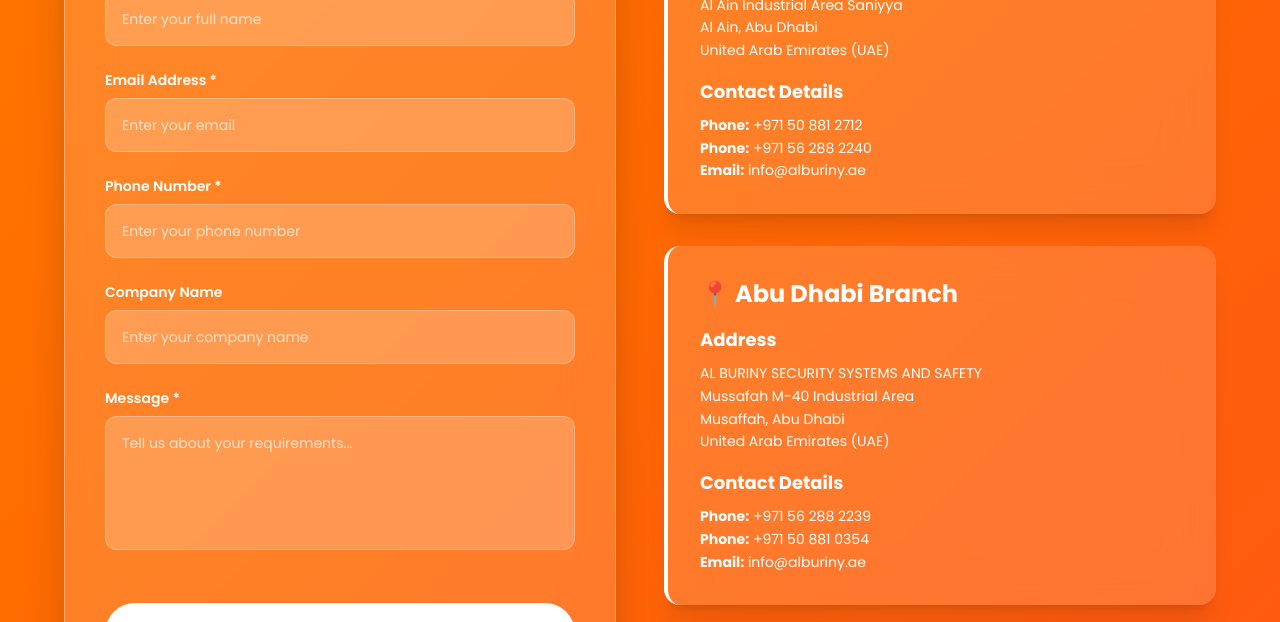
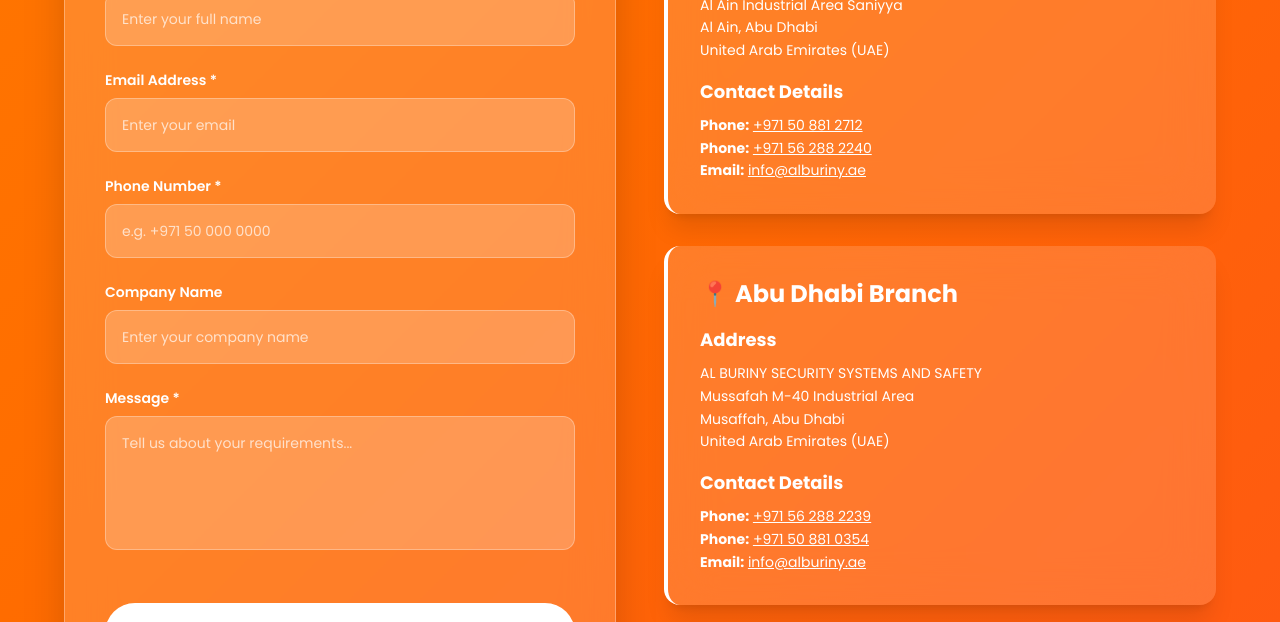
Before and after one commit to absss25919-hue/alburiny, a React (Vite) app: page / in a window 1280 px wide. Shown: the part 4268-4890 px from the top of the page. Built offline with nearby package versions, Linux system fonts and the light colour scheme; no server answers.

Commit message:
email validation

```diff
--- a/src/sections/get-in-touch.jsx
+++ b/src/sections/get-in-touch.jsx
@@ -1,182 +1,276 @@
 import { useState } from "react";
 import { supabase } from "../lib/supabaseClient";
 
+// Robust RFC-5322-inspired email regex
+const EMAIL_REGEX = /^[^\s@]+@[^\s@]+\.[^\s@]{2,}$/;
+
+// Allows digits, spaces, +, -, (, ) — standard phone formats
+const PHONE_REGEX = /^[0-9+\-\s().]{7,20}$/;
+
+// Only numeric digits allowed while typing
+const PHONE_INPUT_REGEX = /^[0-9+\-\s().]*$/;
+
+const INITIAL_FORM = {
+  name: "",
+  email: "",
+  phone: "",
+  company: "",
+  message: "",
+};
+
+const INITIAL_ERRORS = {
+  name: "",
+  email: "",
+  phone: "",
+  message: "",
+};
+
 export default function GetInTouch() {
-  const [formData, setFormData] = useState({
-    name: "",
-    email: "",
-    phone: "",
-    company: "",
-    message: "",
-  });
+  const [formData, setFormData] = useState(INITIAL_FORM);
+  const [errors, setErrors] = useState(INITIAL_ERRORS);
+  const [loading, setLoading] = useState(false);
+  const [submitStatus, setSubmitStatus] = useState(null); // "success" | "server_error" | "validation_error"
 
-  const [loading, setLoading] = useState(false);
-  const [status, setStatus] = useState(null);
+  // ─── Validators ──────────────────────────────────────────────────────────────
+
+  const validateField = (name, value) => {
+    switch (name) {
+      case "name":
+        return value.trim().length < 2 ? "Full name must be at least 2 characters." : "";
+      case "email":
+        if (!value.trim()) return "Email address is required.";
+        if (!EMAIL_REGEX.test(value.trim())) return "Please enter a valid email address (e.g. name@example.com).";
+        return "";
+      case "phone":
+        if (!value.trim()) return "Phone number is required.";
+        if (!PHONE_REGEX.test(value.trim())) return "Please enter a valid phone number (digits and + – ( ) allowed).";
+        return "";
+      case "message":
+        return value.trim().length < 10 ? "Message must be at least 10 characters." : "";
+      default:
+        return "";
+    }
+  };
+
+  const validateAll = () => {
+    const next = {
+      name: validateField("name", formData.name),
+      email: validateField("email", formData.email),
+      phone: validateField("phone", formData.phone),
+      message: validateField("message", formData.message),
+    };
+    setErrors(next);
+    return Object.values(next).every((e) => e === "");
+  };
+
+  // ─── Handlers ────────────────────────────────────────────────────────────────
 
   const handleChange = (e) => {
-    setFormData({ ...formData, [e.target.name]: e.target.value });
+    const { name, value } = e.target;
+
+    // Block non-numeric input for phone field
+    if (name === "phone" && value !== "" && !PHONE_INPUT_REGEX.test(value)) return;
+
+    setFormData((prev) => ({ ...prev, [name]: value }));
+
+    // Clear field error on edit; re-validate once user leaves the field
+    if (errors[name]) {
+      setErrors((prev) => ({ ...prev, [name]: "" }));
+    }
+  };
+
+  const handleBlur = (e) => {
+    const { name, value } = e.target;
+    if (name in errors) {
+      setErrors((prev) => ({ ...prev, [name]: validateField(name, value) }));
+    }
   };
 
   const handleSubmit = async (e) => {
     e.preventDefault();
+    setSubmitStatus(null);
 
-    if (!formData.name || !formData.email || !formData.phone || !formData.message) {
-      setStatus("error");
+    if (!validateAll()) {
+      setSubmitStatus("validation_error");
       return;
     }
 
     setLoading(true);
-    setStatus(null);
 
     try {
       const { error } = await supabase.from("inquiries").insert([
         {
-          full_name: formData.name,
-          email: formData.email,
-          phone: formData.phone,
-          company: formData.company,
-          message: formData.message,
+          full_name: formData.name.trim(),
+          email: formData.email.trim().toLowerCase(),
+          phone: formData.phone.trim(),
+          company: formData.company.trim() || null,
+          message: formData.message.trim(),
         },
       ]);
 
-      if (error) {
-        throw error;
-      }
+      if (error) throw error;
 
-      setStatus("success");
-      setFormData({
-        name: "",
-        email: "",
-        phone: "",
-        company: "",
-        message: "",
-      });
+      setSubmitStatus("success");
+      setFormData(INITIAL_FORM);
+      setErrors(INITIAL_ERRORS);
     } catch (err) {
       console.error("Supabase insert error:", err);
-      setStatus("error");
+
+      // Distinguish network/server issues from other errors
+      const isNetworkError =
+        err?.message?.toLowerCase().includes("failed to fetch") ||
+        err?.message?.toLowerCase().includes("networkerror") ||
+        err?.message?.toLowerCase().includes("network request failed") ||
+        err?.code === "PGRST" ||
+        !navigator.onLine;
+
+      setSubmitStatus(isNetworkError ? "server_error" : "db_error");
     } finally {
       setLoading(false);
     }
   };
+
+  // ─── Status Messages ──────────────────────────────────────────────────────────
+
+  const statusMessage = {
+    success: { text: "✅ Thank you! We'll be in touch with you shortly.", color: "text-green-200" },
+    validation_error: { text: "⚠️ Please fix the errors above before submitting.", color: "text-yellow-200" },
+    server_error: { text: "🔌 We couldn't reach our server. Please check your connection and try again.", color: "text-red-200" },
+    db_error: { text: "❌ Something went wrong on our end. Please try again or contact us directly.", color: "text-red-200" },
+  }[submitStatus] ?? null;
+
+  // ─── Render ───────────────────────────────────────────────────────────────────
 
   return (
     <section
       id="contact"
       className="py-24 px-4 text-white"
       style={{
-        background:
-          "linear-gradient(-45deg, #ff3b30, #ff6b00, #ff9500, #ffcc00)",
+        background: "linear-gradient(-45deg, #ff3b30, #ff6b00, #ff9500, #ffcc00)",
         backgroundSize: "400% 400%",
         animation: "gradientShift 15s ease infinite",
       }}
     >
       <div className="max-w-6xl mx-auto">
+        {/* Heading */}
         <div className="text-center mb-16">
-          <h2 className="text-5xl font-extrabold">
-            Contact Us
-          </h2>
-
-          {/* Gradient underline */}
+          <h2 className="text-5xl font-extrabold">Contact Us</h2>
           <div
             className="mx-auto mt-4 h-1 rounded-full"
             style={{
               width: "140px",
-              background:
-                "linear-gradient(90deg, #ff3b30, #ff9500, #ffcc00)",
+              background: "linear-gradient(90deg, #ff3b30, #ff9500, #ffcc00)",
               boxShadow: "0 0 20px rgba(255, 149, 0, 0.8)",
             }}
           />
         </div>
 
         <div className="grid md:grid-cols-2 gap-12">
-          {/* FORM */}
+          {/* ── FORM ─────────────────────────────────────────────────────── */}
           <div className="bg-white/15 backdrop-blur-xl p-10 rounded-3xl border border-white/30 shadow-2xl">
             <h3 className="text-3xl font-bold mb-8">Get A Quote</h3>
 
             <div className="space-y-6">
-              <div>
-                <label className="block mb-2 font-semibold">Full Name *</label>
+              {/* Full Name */}
+              <Field label="Full Name" required error={errors.name}>
                 <input
                   name="name"
                   value={formData.name}
                   onChange={handleChange}
-                  className="w-full p-4 rounded-xl bg-white/20 border border-white/30 placeholder-white/70 focus:outline-none focus:border-white"
+                  onBlur={handleBlur}
+                  autoComplete="name"
                   placeholder="Enter your full name"
+                  aria-required="true"
+                  aria-invalid={!!errors.name}
+                  className={inputClass(errors.name)}
                 />
-              </div>
+              </Field>
 
-              <div>
-                <label className="block mb-2 font-semibold">Email Address *</label>
+              {/* Email */}
+              <Field label="Email Address" required error={errors.email}>
                 <input
                   type="email"
                   name="email"
                   value={formData.email}
                   onChange={handleChange}
-                  className="w-full p-4 rounded-xl bg-white/20 border border-white/30 placeholder-white/70 focus:outline-none focus:border-white"
+                  onBlur={handleBlur}
+                  autoComplete="email"
                   placeholder="Enter your email"
+                  aria-required="true"
+                  aria-invalid={!!errors.email}
+                  className={inputClass(errors.email)}
                 />
-              </div>
+              </Field>
 
-              <div>
-                <label className="block mb-2 font-semibold">Phone Number *</label>
+              {/* Phone */}
+              <Field label="Phone Number" required error={errors.phone}>
                 <input
                   type="tel"
                   name="phone"
                   value={formData.phone}
                   onChange={handleChange}
-                  className="w-full p-4 rounded-xl bg-white/20 border border-white/30 placeholder-white/70 focus:outline-none focus:border-white"
-                  placeholder="Enter your phone number"
+                  onBlur={handleBlur}
+                  autoComplete="tel"
+                  placeholder="e.g. +971 50 000 0000"
+                  inputMode="numeric"
+                  maxLength={20}
+                  aria-required="true"
+                  aria-invalid={!!errors.phone}
+                  className={inputClass(errors.phone)}
                 />
-              </div>
+              </Field>
 
-              <div>
-                <label className="block mb-2 font-semibold">Company Name</label>
+              {/* Company (optional) */}
+              <Field label="Company Name">
                 <input
                   name="company"
                   value={formData.company}
                   onChange={handleChange}
-                  className="w-full p-4 rounded-xl bg-white/20 border border-white/30 placeholder-white/70 focus:outline-none focus:border-white"
+                  autoComplete="organization"
                   placeholder="Enter your company name"
+                  className={inputClass("")}
                 />
-              </div>
+              </Field>
 
-              <div>
-                <label className="block mb-2 font-semibold">Message *</label>
+              {/* Message */}
+              <Field label="Message" required error={errors.message}>
                 <textarea
                   name="message"
                   rows="5"
                   value={formData.message}
                   onChange={handleChange}
-                  className="w-full p-4 rounded-xl bg-white/20 border border-white/30 placeholder-white/70 resize-none focus:outline-none focus:border-white"
+                  onBlur={handleBlur}
                   placeholder="Tell us about your requirements..."
+                  aria-required="true"
+                  aria-invalid={!!errors.message}
+                  className={`${inputClass(errors.message)} resize-none`}
                 />
-              </div>
+              </Field>
 
+              {/* Submit */}
               <button
                 onClick={handleSubmit}
                 disabled={loading}
-                className="w-full mt-6 bg-white text-red-600 font-extrabold py-4 rounded-full text-lg transition hover:bg-yellow-400 disabled:opacity-60"
+                aria-busy={loading}
+                className="w-full mt-6 bg-white text-red-600 font-extrabold py-4 rounded-full text-lg transition hover:bg-yellow-400 disabled:opacity-60 disabled:cursor-not-allowed"
               >
-                {loading ? "Sending..." : "Send Inquiry"}
+                {loading ? "Sending…" : "Send Inquiry"}
               </button>
 
-              {status === "success" && (
-                <p className="text-green-200 font-semibold text-center">
-                  Thank you! We will contact you shortly.
-                </p>
-              )}
-
-              {status === "error" && (
-                <p className="text-red-200 font-semibold text-center">
-                  Please fill all required fields.
+              {/* Status feedback */}
+              {statusMessage && (
+                <p
+                  role={submitStatus === "success" ? "status" : "alert"}
+                  className={`font-semibold text-center ${statusMessage.color}`}
+                >
+                  {statusMessage.text}
                 </p>
               )}
             </div>
           </div>
 
-          {/* INFO */}
+          {/* ── INFO ─────────────────────────────────────────────────────── */}
           <div className="space-y-8">
-            {/* Al Ain Branch */}
             <InfoBox title="📍 Al Ain Branch">
               <div className="mb-4">
                 <h4 className="font-bold text-lg mb-2">Address</h4>
@@ -190,14 +284,13 @@
               <div>
                 <h4 className="font-bold text-lg mb-2">Contact Details</h4>
                 <p className="leading-relaxed">
-                  <strong>Phone:</strong> +971 50 881 2712<br />
-                  <strong>Phone:</strong> +971 56 288 2240<br />
-                  <strong>Email:</strong> info@alburiny.ae
+                  <strong>Phone:</strong> <a href="tel:+971508812712" className="underline">+971 50 881 2712</a><br />
+                  <strong>Phone:</strong> <a href="tel:+971562882240" className="underline">+971 56 288 2240</a><br />
+                  <strong>Email:</strong> <a href="mailto:info@alburiny.ae" className="underline">info@alburiny.ae</a>
                 </p>
               </div>
             </InfoBox>
 
-            {/* Abu Dhabi Branch */}
             <InfoBox title="📍 Abu Dhabi Branch">
               <div className="mb-4">
                 <h4 className="font-bold text-lg mb-2">Address</h4>
@@ -211,14 +304,13 @@
               <div>
                 <h4 className="font-bold text-lg mb-2">Contact Details</h4>
                 <p className="leading-relaxed">
-                  <strong>Phone:</strong> +971 56 288 2239<br />
-                  <strong>Phone:</strong> +971 50 881 0354<br />
-                  <strong>Email:</strong> info@alburiny.ae
+                  <strong>Phone:</strong> <a href="tel:+971562882239" className="underline">+971 56 288 2239</a><br />
+                  <strong>Phone:</strong> <a href="tel:+971508810354" className="underline">+971 50 881 0354</a><br />
+                  <strong>Email:</strong> <a href="mailto:info@alburiny.ae" className="underline">info@alburiny.ae</a>
                 </p>
               </div>
             </InfoBox>
 
-            {/* Our Clients */}
             <InfoBox title="💼 Our Clients">
               Building contractors, facility managers, commercial businesses,
               government entities, and industrial facilities across the UAE.
@@ -230,6 +322,30 @@
   );
 }
 
+// ─── Helpers ───────────────────────────────────────────────────────────────────
+
+function inputClass(error) {
+  return `w-full p-4 rounded-xl bg-white/20 border placeholder-white/70 focus:outline-none transition ${
+    error ? "border-red-400 focus:border-red-300" : "border-white/30 focus:border-white"
+  }`;
+}
+
+function Field({ label, required, error, children }) {
+  return (
+    <div>
+      <label className="block mb-2 font-semibold">
+        {label} {required && <span aria-hidden="true">*</span>}
+      </label>
+      {children}
+      {error && (
+        <p role="alert" className="text-red-300 text-sm font-semibold mt-2">
+          ⚠️ {error}
+        </p>
+      )}
+    </div>
+  );
+}
+
 function InfoBox({ title, children }) {
   return (
     <div className="bg-white/15 backdrop-blur-xl p-8 rounded-2xl border-l-4 border-white shadow-xl hover:translate-x-2 transition">
```
